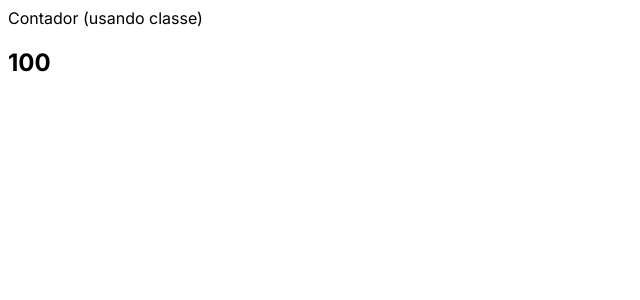
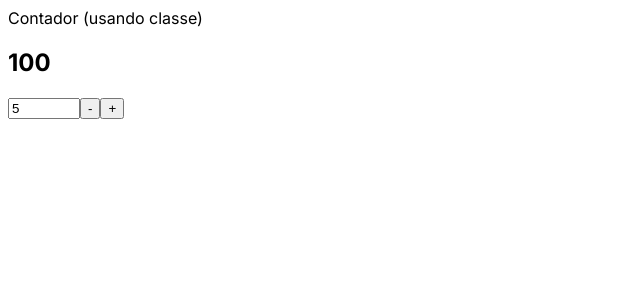
Before and after one commit to DevDaniloFerrari/exercicios-nextjs, a Next.js app: page /classe/contador in a window 1280 px wide. Shown: the top 300 px of the page, without its empty margins (0-640 px from the left). Built offline with nearby package versions, Linux system fonts and the light colour scheme.

Commit message:
implementando contador baseado em classe

```diff
--- a/app/classe/contador/page.jsx
+++ b/app/classe/contador/page.jsx
@@ -5,7 +5,7 @@ import Contador from "@/components/Contador"
 export default class ContadorPage extends Component {
     render() {
         return (
-            <Contador valorInicial={100} />
+            <Contador valorInicial={100} passo={5}/>
         )
     }
 }
--- a/components/Contador.jsx
+++ b/components/Contador.jsx
@@ -1,11 +1,50 @@
 import { Component } from "react";
 
 export default class Contador extends Component {
+
+    state = {
+        numero: this.props.valorInicial ?? 0,
+        passo: this.props.passo ?? 1
+    }
+
+    incrementar = () => {
+        this.setState({
+            numero: this.state.numero + (this.state.passo ?? 1)
+        })
+    }
+
+    decrementar = () => {
+        this.setState({
+            numero: this.state.numero - (this.state.passo ?? 1)
+        })
+    }
+
+    alterarPasso = (event ) => {
+        this.setState({ passo: +event.target.value })
+    }
+
+    renderForm() {
+        return (
+            <>
+                <input
+                    type="number"
+                    min={1}
+                    max={1000}
+                    value={this.state.passo}
+                    onChange={this.alterarPasso}
+                />
+                <button onClick={this.decrementar}>-</button>
+                <button onClick={this.incrementar}>+</button>
+            </>
+        )
+    }
+
     render() {
         return (
             <div>
                 Contador (usando classe)
-                <h2>{this.props.valorInicial}</h2>
+                <h2>{this.state.numero}</h2>
+                {this.renderForm()}
             </div>
         )
     }
```
